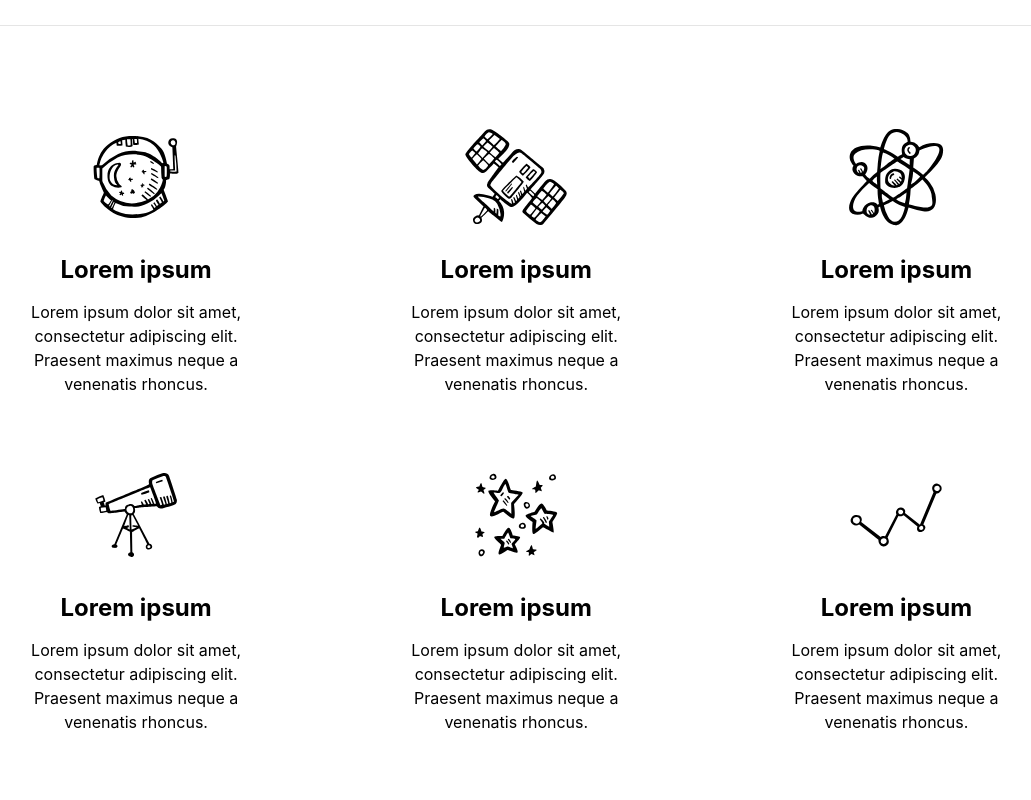
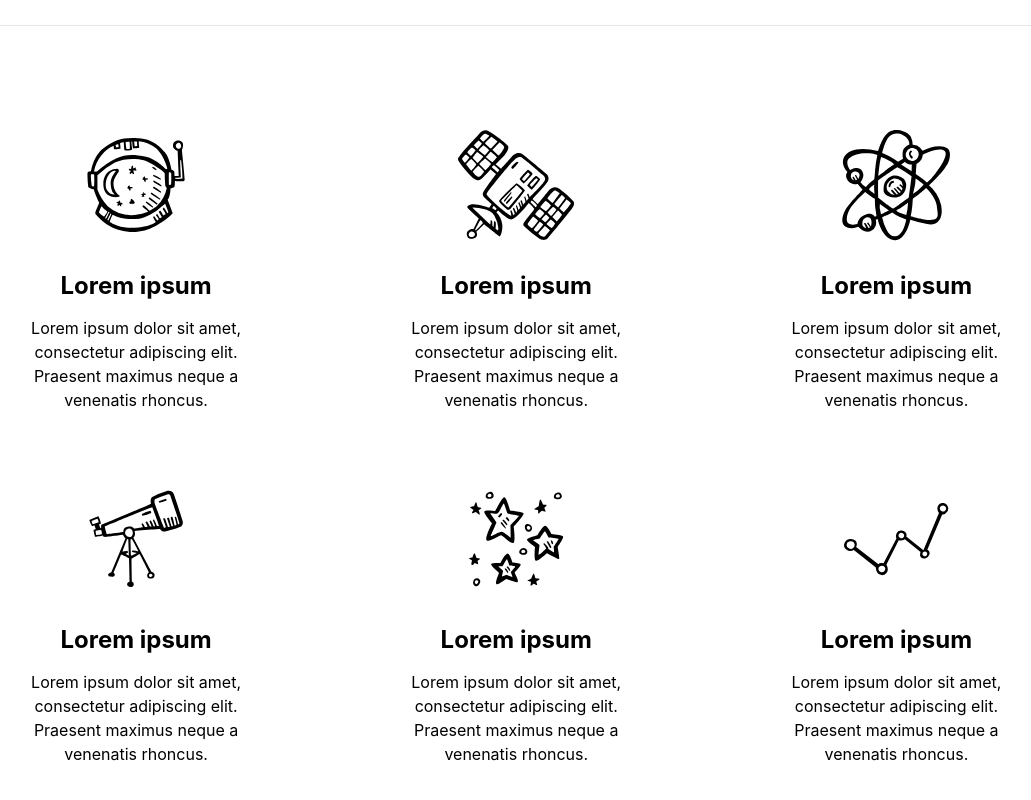
Before and after one commit to rymdtiden/rymdtiden-website, a website: page src/index.html in a window 1280 px wide. Shown: the part 580-1380 px from the top of the page, without its empty margins (118-1149 px from the left). Drawn offline with Linux system fonts and the light colour scheme.

Commit message:
Refactor services layout styles

```diff
--- a/src/styles.css
+++ b/src/styles.css
@@ -210,7 +210,7 @@ th {
 .services__item {
   width: 100%;
   padding: 0 16px;
-  margin: 0 0 32px 0;
+  margin: 0 0 64px 0;
 }
 
 @media screen and (min-width: 640px) {
@@ -232,15 +232,7 @@ th {
 .service-card {
   display: flex;
   flex-direction: column;
-  padding: 0 8px;
   text-align: center;
-}
-
-@media screen and (min-width: 480px) {
-  .service-card {
-    padding: 0 16px;
-    margin-bottom: 32px;
-  }
 }
 
 .service-card__icon {
```
